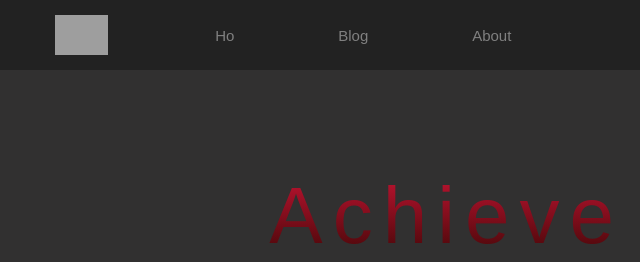
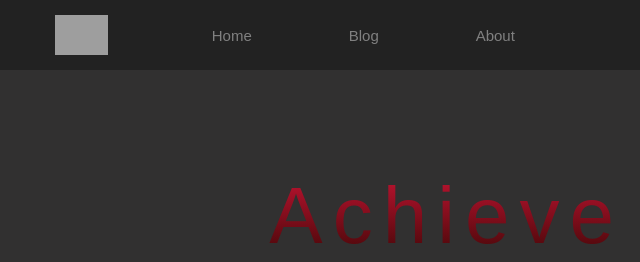
Before and after one commit to Aryan0Jain/codewars, a plain HTML site: page index.html in a window 1280 px wide. Shown: the top 262 px of the page, 0-640 px from the left. Drawn offline with Linux system fonts and the light colour scheme; grey boxes are pictures that could not be loaded.

Commit message:
Update index.html

```diff
--- a/index.html
+++ b/index.html
@@ -17,7 +17,7 @@
             <div class="leftindex">
                 <img src="https://uploads-ssl.webflow.com/62e3ee10882dc50bcae8d07a/64c17e87883a17f4153b301f_codewars-by-andela-dark.svg" alt="">
                 <div class="index">
-                    <a href="#home">Ho</a>
+                    <a href="#home">Home</a>
                     <a href="#blog">Blog</a>
                     <a href="#about">About</a>
                 </div>
```
